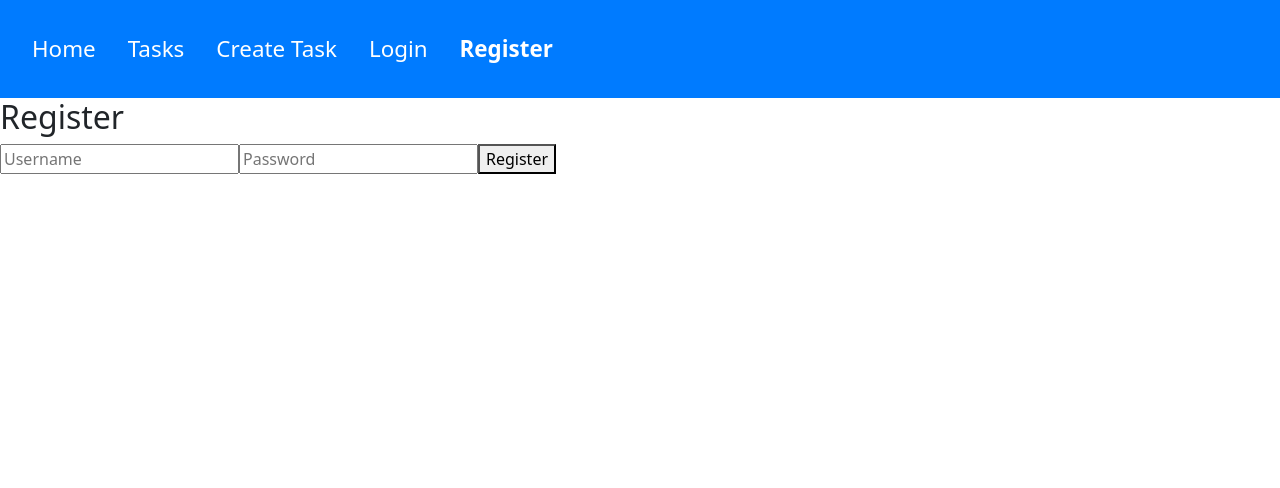
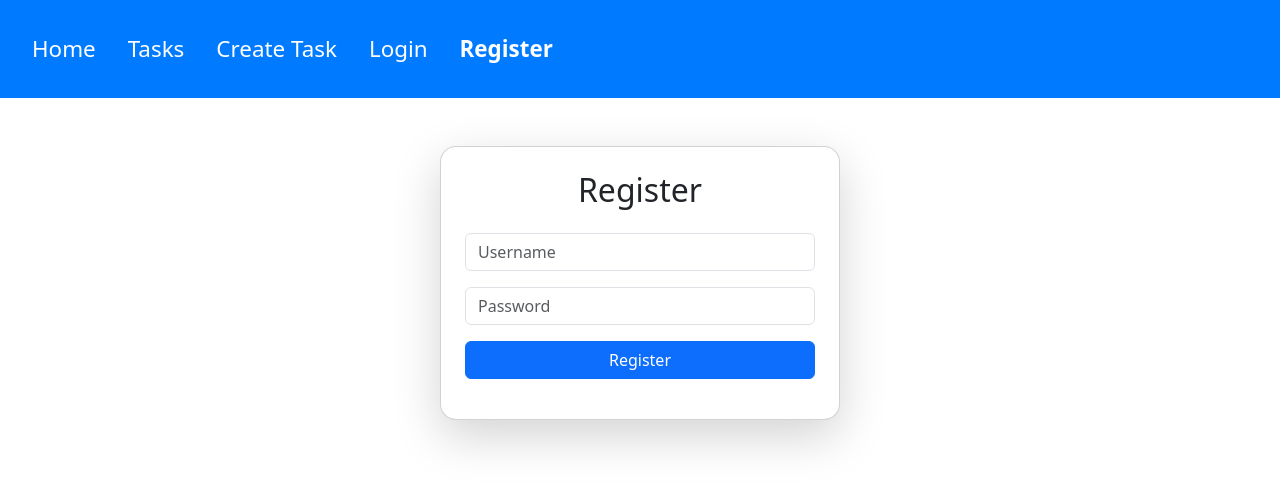
Before and after one commit to AdenL07/WebDevFinalProject, an Angular app in the folder client/: page /register in a window 1280 px wide. Shown: the top 488 px of the page. Built offline with nearby package versions, Linux system fonts and the light colour scheme.

Commit message:
styled register page

```diff
--- a/client/src/app/components/register/register.component.html
+++ b/client/src/app/components/register/register.component.html
@@ -1,7 +1,21 @@
-<h2>Register</h2>
-<form (ngSubmit)="register()">
-  <input [(ngModel)]="form.username" name="username" placeholder="Username" required />
-  <input [(ngModel)]="form.password" name="password" type="password" placeholder="Password" required />
-  <button type="submit">Register</button>
-</form>
-<p>{{ message }}</p>
+<div class="container mt-5">
+  <div class="card shadow-lg rounded-4 w-100 mx-auto" style="max-width: 400px;">
+    <div class="card-body p-4">
+      <h2 class="card-title text-center mb-4">Register</h2>
+
+      <form (ngSubmit)="register()">
+        <div class="mb-3">
+          <input [(ngModel)]="form.username" name="username" placeholder="Username" required class="form-control" />
+        </div>
+
+        <div class="mb-3">
+          <input [(ngModel)]="form.password" name="password" type="password" placeholder="Password" required class="form-control" />
+        </div>
+
+        <button type="submit" class="btn btn-primary w-100">Register</button>
+      </form>
+
+      <p class="mt-3 text-center text-muted">{{ message }}</p>
+    </div>
+  </div>
+</div>
```
